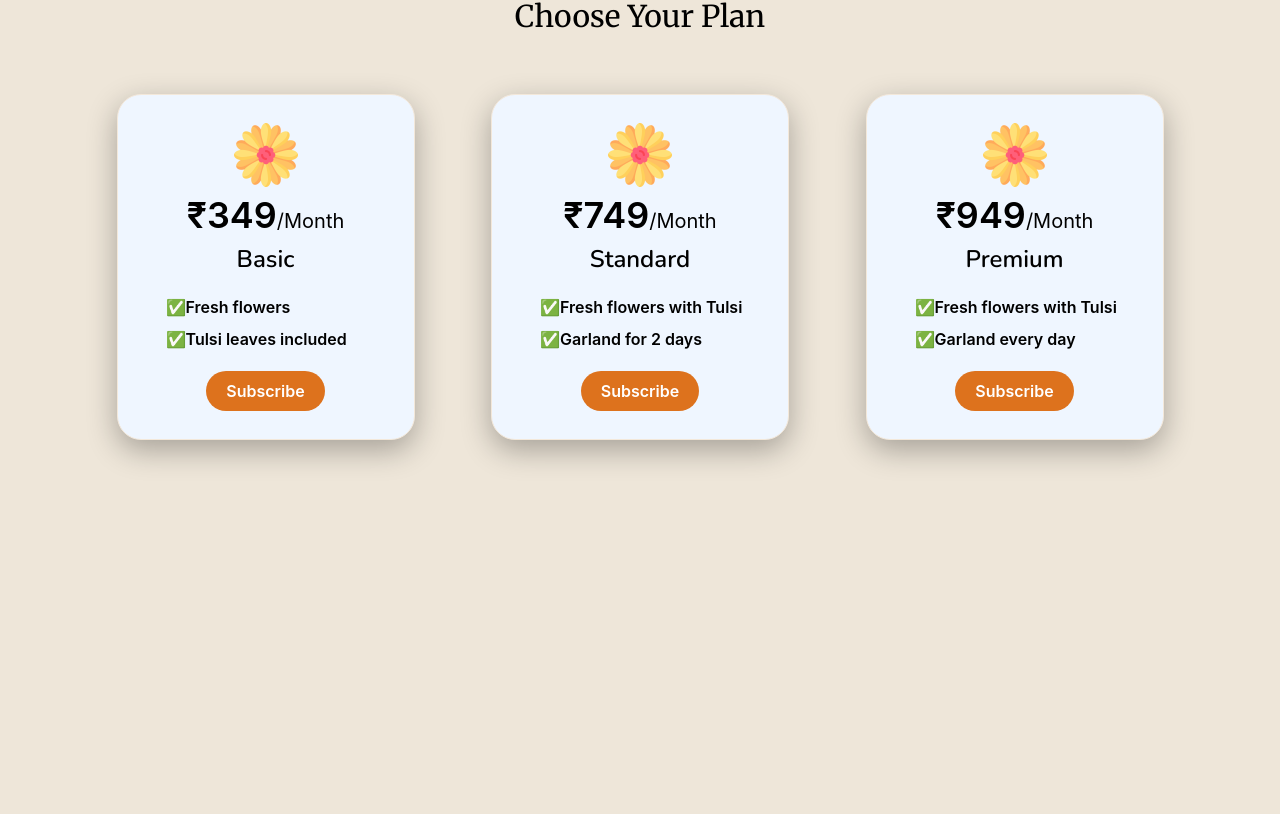
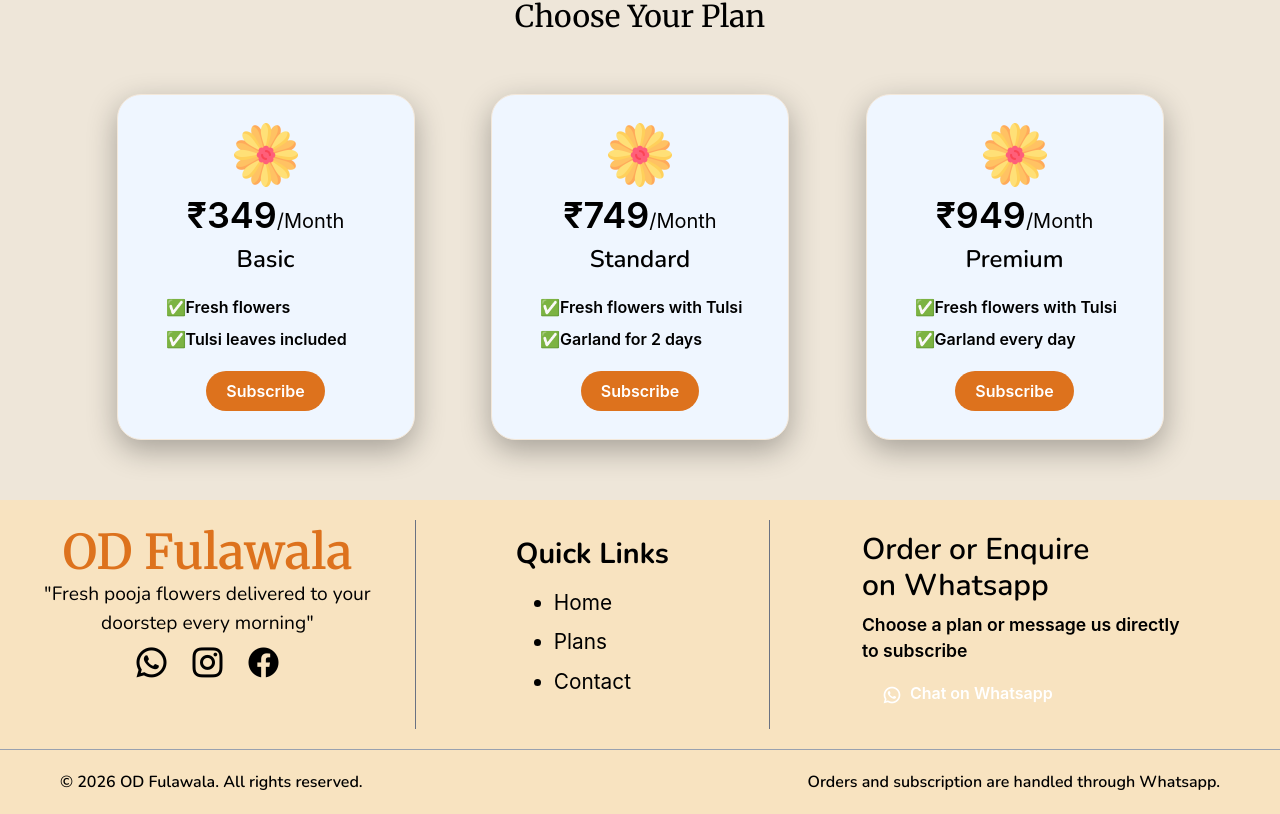
Before and after one commit to Ankit-976/OD_Fulawala, a React (Vite) app: page / in a window 1280 px wide. Shown: the part 1566-2380 px from the top of the page. Before the commit the page ends 2066 px from the top, so only its background shows below. Built offline with nearby package versions, Linux system fonts and the light colour scheme.

Commit message:
Added footer and made responsive

```diff
--- a/package.json
+++ b/package.json
@@ -16,6 +16,7 @@
     "lenis": "^1.3.18",
     "react": "^19.2.0",
     "react-dom": "^19.2.0",
+    "remixicon": "^4.9.1",
     "tailwindcss": "^4.2.1"
   },
   "devDependencies": {
--- a/src/App.jsx
+++ b/src/App.jsx
@@ -5,6 +5,7 @@ import HowItWorks from './components/HowItWorks'
 import Plans from './components/Plans'
 import Footer from './components/Footer'
 import Lenis from 'lenis'
+import 'remixicon/fonts/remixicon.css'
 
 function App() {
 
--- a/src/components/Button.jsx
+++ b/src/components/Button.jsx
@@ -1,19 +1,22 @@
 import React from 'react'
 
 const Button = (props) => {
-  const message = `Heyy there I just visited your website and am quite interested to subscribe the ₹${props.plan} ${props.name} plan!`;
-  let hrefLink = "";
-  let target = "";
+  let message = "Hey, I want to know more about the plans...";
+  let color = "bg-[#DD721D]"
+  let icon = "";
+  if(props.color == "#3AA658"){
+    color = `bg-[${props.color}]`
+    icon = <i className="ri-whatsapp-line text-xl font-normal"></i>;
+  }
   if(props.plan){
-    hrefLink = `https://wa.me/6372475659?text=${encodeURIComponent(message)}`
-    target = "_blank"
+    message = `Heyy there I just visited your website and am quite interested to subscribe the ₹${props.plan} ${props.name} plan!`;
   }
   return (
     <>
-    <a href = {hrefLink} target={target} rel="noopener noreferrer">
+    <a href = {`https://wa.me/6372475659?text=${encodeURIComponent(message)}`} target = "_blank" rel="noopener noreferrer">
     <button
-    className='bg-[#DD721D] py-2 px-5 rounded-4xl cursor-pointer w-fit font-semibold text-white' >
-        {props.message}
+    className={`${color} py-2 px-5 rounded-4xl gap-2 flex cursor-pointer w-fit font-semibold text-white`} >
+        {icon}{props.message}
     </button>
     </a>
     </>
--- a/src/components/Footer.jsx
+++ b/src/components/Footer.jsx
@@ -1,11 +1,73 @@
-import React from 'react'
+import React from "react";
+import Button from "./Button";
 
 const Footer = () => {
   return (
-    <div>
+    <div className="h-fit flex flex-col items-center text-center bg-[#f8e3c0]">
+      <div className="lg:flex lg:py-5">
+        <div className=" flex flex-col gap-1 px-10 lg:px-0 py-2 lg:items-center">
+          <h1
+            className=" text-[3.1rem] lg:text-4xl xl:text-5xl text-[#DD721D] font-semibold relative flex justify-center"
+            style={{ fontFamily: "var(--font-heading)" }}
+          >
+            OD Fulawala
+          </h1>
+          <p
+            className="text-[1.2rem] w-[80%]"
+            style={{ fontFamily: "var(--font-body)" }}
+          >
+            "Fresh pooja flowers delivered to your doorstep every morning"
+          </p>
+          <ul className="flex gap-5 justify-center">
+            <li>
+              <i className="ri-whatsapp-line text-4xl cursor-pointer"></i>
+            </li>
+            <li>
+              <i className="ri-instagram-line text-4xl cursor-pointer"></i>
+            </li>
+            <li>
+              <i className="ri-facebook-circle-fill text-4xl cursor-pointer"></i>
+            </li>
+          </ul>
+        </div>
+        <hr className="text-gray-400 w-[90%] lg:hidden" />
+        <div className=" flex flex-col gap-3 items-center py-3 lg:px-20 xl:px-25 2xl:px-35 lg:border-x lg:border-x-gray-500">
+          <h2
+            className="text-[1.3rem] lg:text-[1.8rem]  lg:w-fit lg:text-nowrap font-bold"
+            style={{ fontFamily: "var(--font-body)" }}
+          >
+            Quick Links
+          </h2>
+          <ul className=" flex flex-col items-start text-[1.3rem] gap-2">
+            <li className="list-disc ">Home</li>
+            <li className="list-disc">Plans</li>
+            <li className="list-disc">Contact</li>
+          </ul>
+        </div>
+        <hr className="text-gray-400 w-[90%] lg:hidden" />
+        <div className="flex flex-col items-center lg:items-start px-15 lg:px-8 xl:px-23 gap-2 py-3">
+          <h2
+            className="text-2xl lg:text-3xl text-start font-semibold"
+            style={{ fontFamily: "var(--font-body)" }}
+          >
+            Order or Enquire <br /> on Whatsapp
+          </h2>
+          <p className="text-[1rem] lg:text-[1.1rem] text-center font-semibold lg:text-start">
+            Choose a plan or message us directly to subscribe
+          </p>
+          <Button message="Chat on Whatsapp" color="#3AA658" />
+        </div>
+      </div>
+      <hr className="text-gray-400 w-full" />
+      <div
+        className="font-semibold py-5 lg:flex lg:justify-between lg:w-full lg:px-10 xl:px-15"
+        style={{ fontFamily: "var(--font-body)" }}
+      >
+        <p>© 2026 OD Fulawala. All rights reserved.</p>
+        <p>Orders and subscription are handled through Whatsapp.</p>
+      </div>
+    </div>
+  );
+};
 
-    </div>
-  )
-}
-
-export default Footer
+export default Footer;
--- a/src/components/Hero.jsx
+++ b/src/components/Hero.jsx
@@ -12,7 +12,7 @@ const Hero = () => {
             <p className='lg:text-xl xl:text-2xl text-xl' style={{fontFamily: "var(--font-body)"}}>
               Ensure Your Daily Prayers are Blessed with Fresh Flowers. Your Monthty Subscription Ensures an Automatic Pooja Flower Delivery at Your Doorstep. Rain Or Shine.Early Every Morning.
             </p>
-            <Button message={btn}/>
+            <Button message={btn}  goToPlans="goToPlans"/>
         </div>
     </div>
   )
--- a/src/components/NavBar.jsx
+++ b/src/components/NavBar.jsx
@@ -35,18 +35,20 @@ const NavBar = () => {
 
   return (
     <div className="flex lg:px-12 px-5 justify-between fixed top-0 py-2 w-full items-center text-[#2E2E2E] backdrop-blur-md md:bg-white/40 bg-white/70 z-20">
+      <a href="/" target="_blank">
       <div
         className="lg:text-[20px] font-semibold"
         style={{ fontFamily: "var(--font-heading)" }}
         >
         OD Fulawala
       </div>
+      </a>
       <div className="gap-10 flex items-center font-semibold cursor-pointer">
         <li className="group list-none hidden md:flex flex-col">Home<span className='h-0.5 rounded-4xl w-0 group-hover:w-11 transition-all duration-500 ease-out bg-[#DD721D] block'></span></li>
         <li className="group list-none hidden md:flex flex-col">Plans<span className='h-0.5 rounded-4xl w-0 group-hover:w-[2.35rem] transition-all duration-500 ease-out bg-[#DD721D] block'></span></li>
         <li className="group list-none hidden md:flex flex-col">Contact<span className='h-0.5 rounded-4xl w-0 group-hover:w-14 transition-all duration-500 ease-out bg-[#DD721D] block'></span></li>
         <li className="navBtn will-change-transform list-none hidden md:flex">
-          <Button message="Subscribe" />
+          <Button message="Subscribe"/>
         </li>
         <li className={`list-none ${menuShow} md:hidden flex z-20`}>
           <img onClick={toggleDropdown} height="24" width="24" src={menu} /></li>
```
Also changed, not shown: 1 other file (tests, documents, lock files or other folders).
